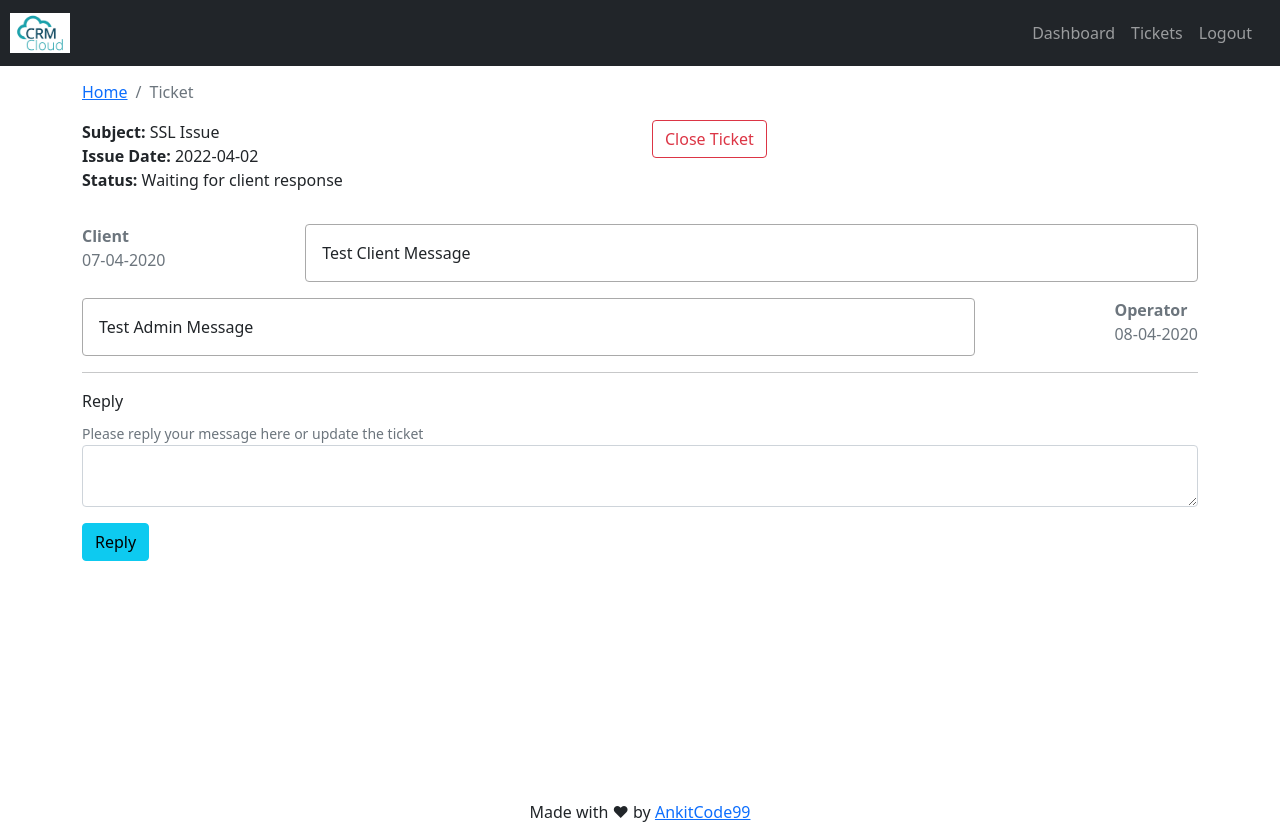
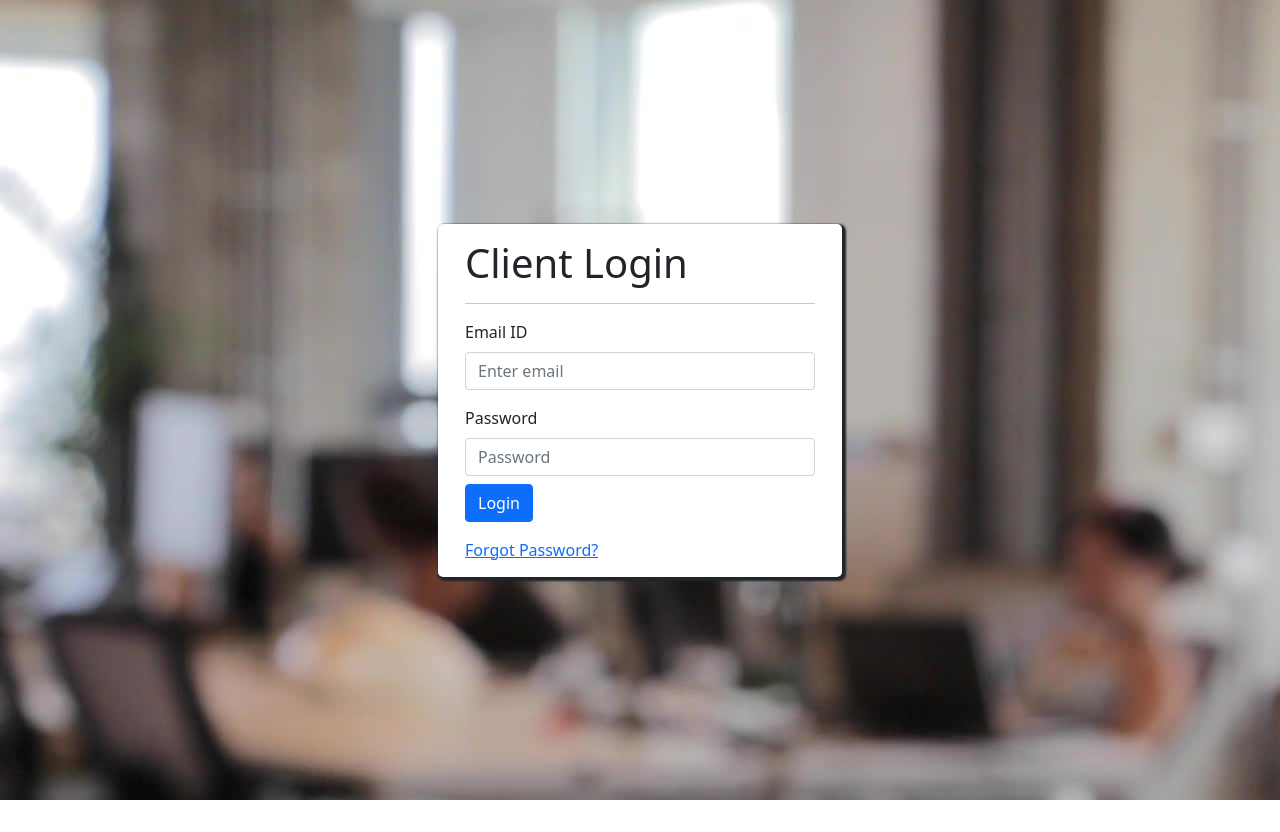
Before and after one commit to Ankitcode99/CRM-Frontend, a React (Create React App) app: page / in a window 1280 px wide. After the commit the page ends 800 px from the top, so only its background shows below. Built offline with nearby package versions, Linux system fonts and the light colour scheme.

Commit message:
Added React router

```diff
--- a/package.json
+++ b/package.json
@@ -9,8 +9,10 @@
     "bootstrap": "^5.1.3",
     "prop-types": "^15.8.1",
     "react": "^17.0.2",
-    "react-bootstrap": "^2.2.2",
+    "react-bootstrap": "^1.3.0",
     "react-dom": "^17.0.2",
+    "react-router-bootstrap": "^0.25.0",
+    "react-router-dom": "^5.2.0",
     "react-scripts": "5.0.0",
     "web-vitals": "^2.1.4"
   },
--- a/src/App.js
+++ b/src/App.js
@@ -5,18 +5,23 @@ import { Entry } from './pages/entry/Entry.page';
 import { AddTicket } from './pages/new-ticket/AddTicket.page';
 import { TicketList } from './pages/ticket-list/TicketList.page';
 import { Ticket } from './pages/ticket/Ticket.page';
+import { BrowserRouter as Router, Switch, Route, Link } from 'react-router-dom'
+import { PrivateRoute } from './components/private-route/PrivateRoute.comp'
 
 function App() {
   return (
     <div className="App">
-      {/* <Entry /> */}
-      <DefaultLayout>
-        {/* now we can send the main content to be displayed in default layout */}
-        {/* <Dashboard/> */}
-        {/* <AddTicket /> */}
-        {/* <TicketList /> */}
-        <Ticket />
-      </DefaultLayout>
+      <Router>
+        <Switch>
+          <Route exact path='/'><Entry /></Route>
+
+            <PrivateRoute path="/dashboard"> <Dashboard/> </PrivateRoute>
+            <PrivateRoute path="/add-ticket"> <AddTicket /> </PrivateRoute>
+            <PrivateRoute path="/tickets"> <TicketList /> </PrivateRoute>
+            <PrivateRoute path="/ticket/:tid"><Ticket /></PrivateRoute>
+
+        </Switch>
+      </Router>
     </div>
   );
 }
--- /dev/null
+++ b/src/components/private-route/PrivateRoute.comp.js
@@ -0,0 +1,15 @@
+import React from 'react'
+import {Route, Redirect} from 'react-router-dom'
+import { DefaultLayout } from '../../layout/DefaultLayout';
+
+
+const isAuth = true;
+export const PrivateRoute = ({children, ...rest}) => {
+  return (
+    <Route {...rest}
+        render={()=>
+            isAuth ? <DefaultLayout>{children}</DefaultLayout> : <Redirect to='/'/>
+        }
+    />
+  )
+}
--- a/src/components/ticket-table/TicketTable.comp.js
+++ b/src/components/ticket-table/TicketTable.comp.js
@@ -1,6 +1,7 @@
 import React from 'react'
 import {Table} from 'react-bootstrap'
 import PropTypes from 'prop-types'
+import {Link} from 'react-router-dom'
 
 export const TicketTable = ({TableData}) => {
 
@@ -18,7 +19,7 @@ export const TicketTable = ({TableData}) => {
             {TableData.length ? TableData.map((row,index)=>{
                 return <tr key={row.Id}>
                     <td>{row.Id}</td>
-                    <td>{row.Subject}</td>
+                    <td><Link to={`/ticket/${row.Id}`}>{row.Subject}</Link></td>
                     <td>{row.Status}</td>
                     <td>{row.OpenDate}</td>
                 </tr>
--- a/src/layout/partials/Header.comp.js
+++ b/src/layout/partials/Header.comp.js
@@ -1,8 +1,15 @@
 import React from 'react'
 import { Navbar, Nav } from 'react-bootstrap'
 import logo from '../../assets/img/logo.png'
+import { LinkContainer } from 'react-router-bootstrap'
+import {useHistory} from 'react-router-dom'
 
 export const Header = () => {
+  const history = useHistory();
+
+  const logMeOut = () => {
+    history.push('/')
+  }
   return (
     <Navbar collapseOnSelect bg="dark" variant="dark" expand="md">
        <Navbar.Brand style={{"paddingLeft":"10px"}}>
@@ -11,9 +18,15 @@ export const Header = () => {
        <Navbar.Toggle aria-controls="basic-navbar-nav"/>
        <Navbar.Collapse id="basic-navbar-nav"> {/** This helps creating a responsive nav bar */}
            <Nav className="ml-auto" style={{"marginLeft":"auto","paddingRight":"20px"}}>
-               <Nav.Link href="/dashboard">Dashboard</Nav.Link>
-               <Nav.Link href="/tickets">Tickets</Nav.Link>
-               <Nav.Link href="/logout">Logout</Nav.Link>
+              <LinkContainer to="/dashboard">
+                <Nav.Link>Dashboard</Nav.Link>
+              </LinkContainer>
+              <LinkContainer to="/tickets">
+                <Nav.Link>Tickets</Nav.Link>
+              </LinkContainer>
+              <LinkContainer onClick={logMeOut} to='/'>
+                <Nav.Link>Logout</Nav.Link>
+              </LinkContainer>
            </Nav>
        </Navbar.Collapse>
     </Navbar>
--- a/src/pages/dashboard/Dashboard.page.js
+++ b/src/pages/dashboard/Dashboard.page.js
@@ -3,6 +3,7 @@ import { Container, Col, Row, Button } from 'react-bootstrap'
 import { TicketTable } from '../../components/ticket-table/TicketTable.comp';
 import TableData from '../../assets/dummy/dummy-tickets.json'
 import { PageBreadcrumb } from '../../components/breadcrumb/Breadcrumb.comp';
+import {Link} from 'react-router-dom'
 
 export const Dashboard = () => {
     const [ticketCnt,setTicketCnt] = useState(50);
@@ -15,7 +16,7 @@ export const Dashboard = () => {
         </Row>
         <Row>
             <Col className='text-center mt-5 mb-2'>
-                <Button variant='primary' style={{"fontSize":"2rem", "padding":"10px 30px"}}>Add New Ticket</Button>
+                <Link to='/add-ticket'><Button variant='primary' style={{"fontSize":"2rem", "padding":"10px 30px"}}>Add New Ticket</Button></Link>
             </Col>
         </Row>
         <Row>
--- a/src/pages/ticket-list/TicketList.page.js
+++ b/src/pages/ticket-list/TicketList.page.js
@@ -4,7 +4,7 @@ import { PageBreadcrumb } from '../../components/breadcrumb/Breadcrumb.comp'
 import { SearchForm } from '../../components/search-form/SearchForm.comp'
 import { TicketTable } from '../../components/ticket-table/TicketTable.comp'
 import tickets from '../../assets/dummy/dummy-tickets.json'
-
+import {Link} from 'react-router-dom'
 export const TicketList = () => {
     const [str,setStr] = useState("");
     const [dispTicket,setDispTicket] = useState(tickets)
@@ -30,7 +30,7 @@ export const TicketList = () => {
         </Row>
         <Row className='mt-3'>
             <Col>
-                <Button >Add New Ticket</Button>
+                <Link to="/add-ticket"><Button >Add New Ticket</Button></Link>
             </Col>
             <Col className="text-right">
                 <SearchForm handleOnChange={handleOnChange} str={str}/>
--- a/src/pages/ticket/Ticket.page.js
+++ b/src/pages/ticket/Ticket.page.js
@@ -4,14 +4,25 @@ import { PageBreadcrumb } from '../../components/breadcrumb/Breadcrumb.comp'
 import tickets from '../../assets/dummy/dummy-tickets.json'
 import { MessageHistory } from '../../components/message-history/MessageHistory.comp';
 import { UpdateTicket } from '../../components/update-ticket/UpdateTicket.comp';
+import { useParams } from 'react-router-dom';
 
-const ticket = tickets[0];
+// const ticket = tickets[0];
 
 export const Ticket = () => {
 
+  const {tid} = useParams()
   const [message,setMessage] = useState("");
+  const [ticket,setTicket] = useState("");
 
-  useEffect(()=>{},[message]);
+  useEffect(()=>{
+    for(let i=0;i<tickets.length;i++){
+      if(tickets[i].Id==tid){
+        setTicket(tickets[i]);
+        continue;
+      }
+    }
+  },[message, tid]);
+
   const handleOnChange = (e)=>{
     const {value} = e.target;
     setMessage(value);
@@ -38,11 +49,11 @@ export const Ticket = () => {
                 <Button variant="outline-danger" >Close Ticket</Button>
               </Col>
           </Row>
-          <Row className="mt-3">
+          {ticket.history && <Row className="mt-3">
               <Col>
               <MessageHistory msg={ticket.history}/>
               </Col>
-          </Row>
+          </Row>}
           <hr/>
           <Row className="mt-3">
             <Col>
```
Also changed, not shown: 1 other file (tests, documents, lock files or other folders).
